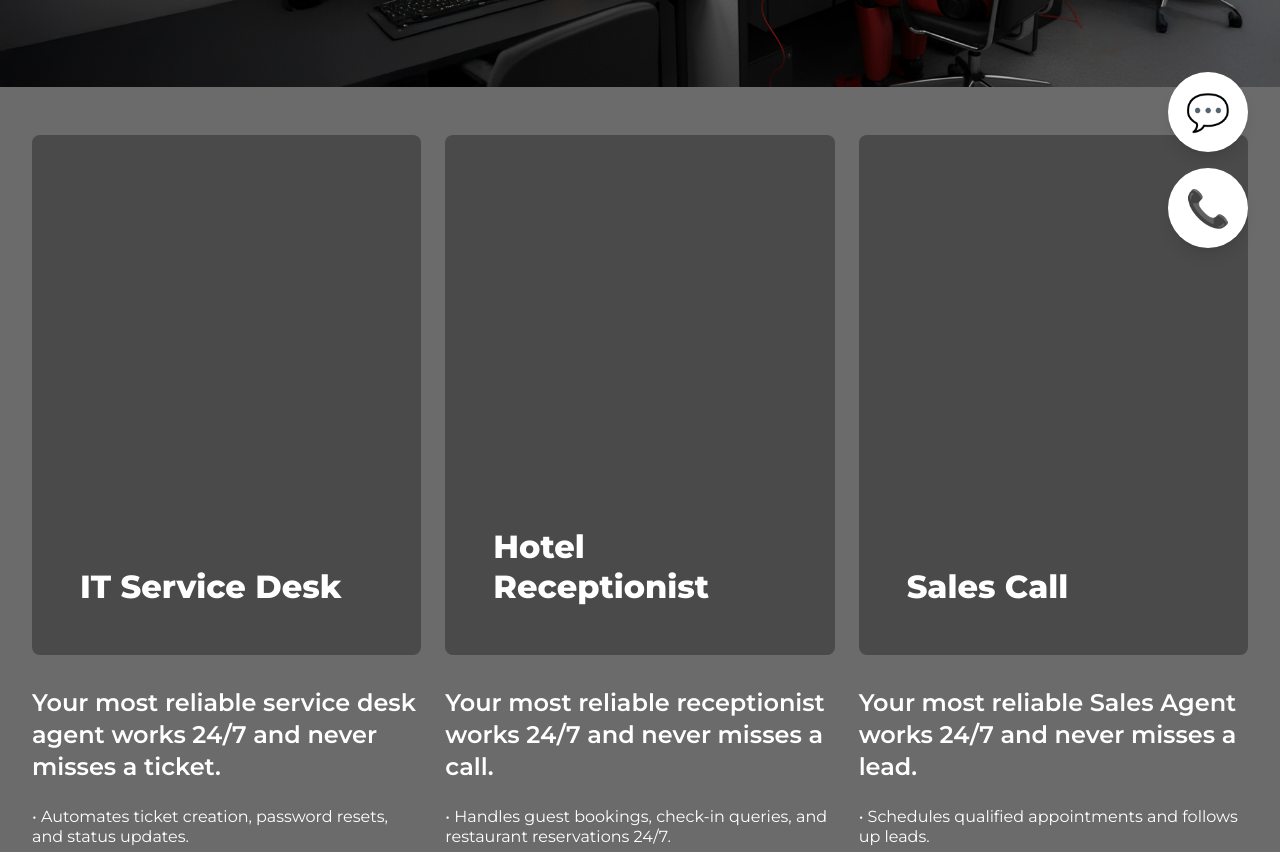
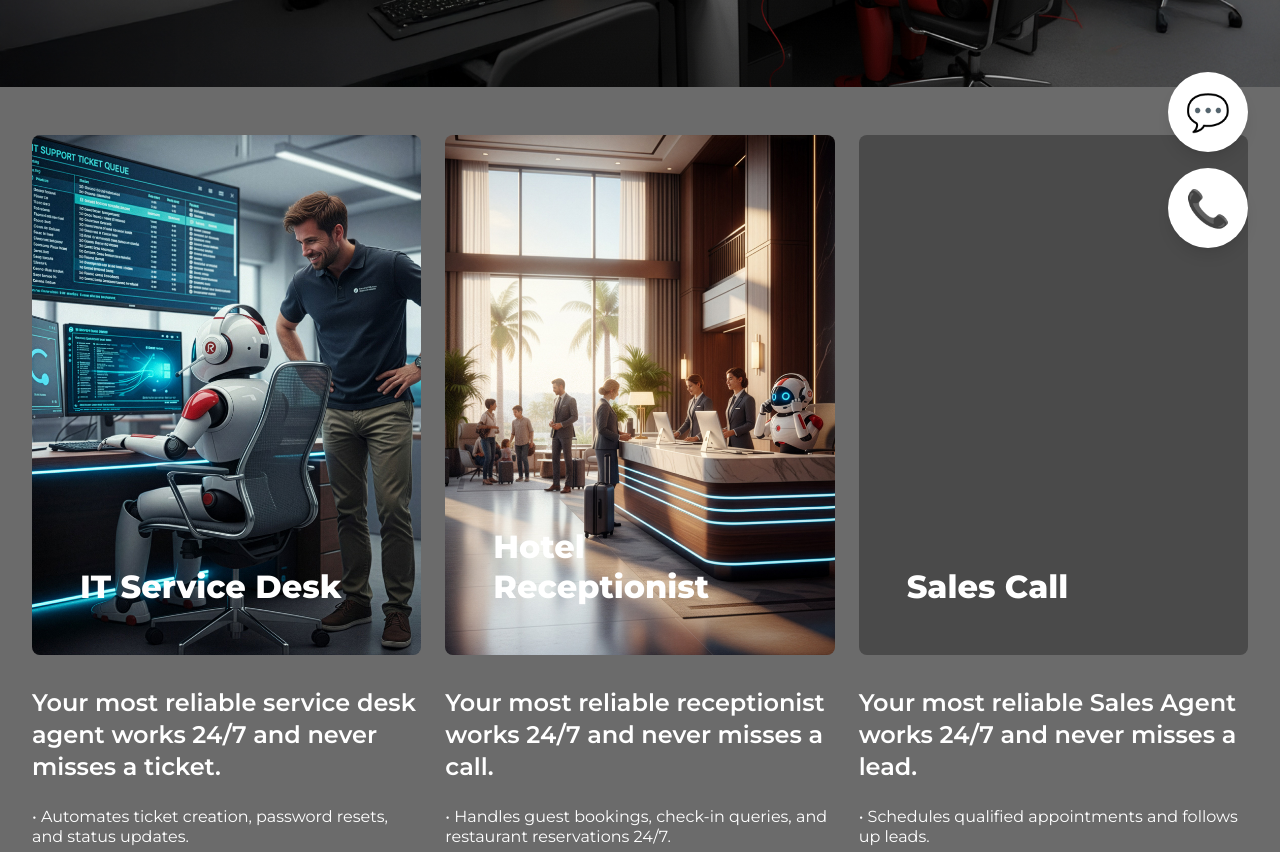
Before and after one commit to mattzurrer/swiss-ai-callcenter, a Next.js app: page / in a window 1280 px wide. Shown: the part 520-1372 px from the top of the page. Built offline with nearby package versions, Linux system fonts and the light colour scheme.

Commit message:
Added hotel and IT desk Images

```diff
--- a/src/components/use-cases.tsx
+++ b/src/components/use-cases.tsx
@@ -8,8 +8,7 @@ export default function UseCases() {
       bullet3: "Human handover for priority or critical incidents.",
       description: "Business Impact: Reduce average handling time by 40 %.",
       cta: "Call our AI Service Desk Agent",
-      // Placeholder for future PNG background
-      backgroundImage: ""
+      backgroundImage: "/images/swiss-ai-callcenter-it-desk.jpg"
     },
     {
       title: "Hotel Receptionist",
@@ -19,7 +18,7 @@ export default function UseCases() {
       bullet3: "Frees front-desk staff for in-person service.",
       description: "Business Impact: Never miss a guest call again, even after hours.",
       cta: "Call our AI Hotel Receptionist",
-      backgroundImage: "" // Placeholder for future PNG background
+      backgroundImage: "/images/swiss-ai-callcenter-hotel.jpg" // Placeholder for future PNG background
     },
     {
       title: "Sales Call",
```
Also changed, not shown: public/images/swiss-ai-callcenter-IT-desk.jpg (added), public/images/swiss-ai-callcenter-hotel.jpg (added).
